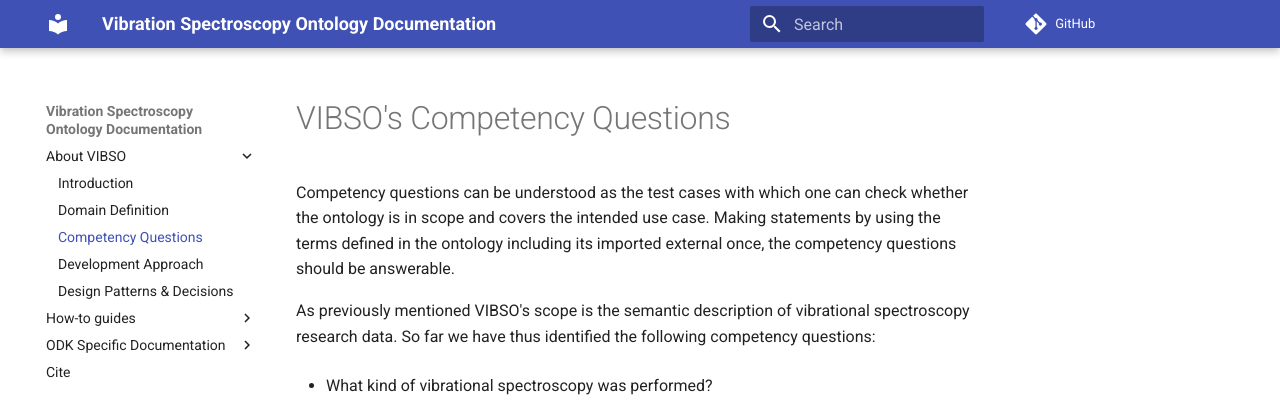
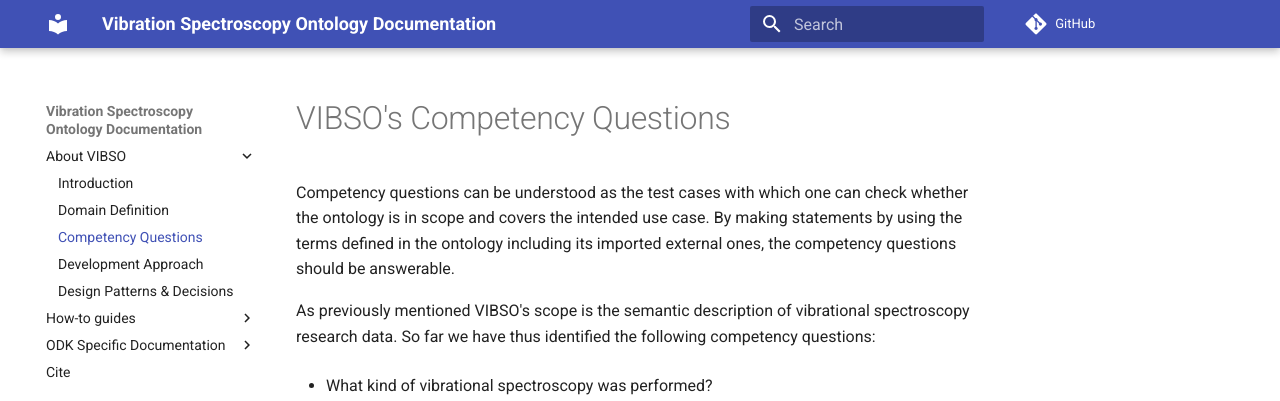
Before and after one commit to NFDI4Chem/VibrationalSpectroscopyOntology, an MkDocs documentation site: the page built from docs/competency_questions.md, in a window 1280 px wide. Shown: the top 401 px of the page. Built offline with MkDocs 1.6.1 and Material for MkDocs 9.7.7, drawn with Linux system fonts in a browser that asks for light colours; comment, search, counter and statistics services are not loaded.

Commit message:
fix typo

```diff
--- a/docs/competency_questions.md
+++ b/docs/competency_questions.md
@@ -1,6 +1,6 @@
 # VIBSO's Competency Questions
 
-Competency questions can be understood as the test cases with which one can check whether the ontology is in scope and covers the intended use case. Making statements by using the terms defined in the ontology including its imported external once, the competency questions should be answerable.
+Competency questions can be understood as the test cases with which one can check whether the ontology is in scope and covers the intended use case. By making statements by using the terms defined in the ontology including its imported external ones, the competency questions should be answerable.
 
 As previously mentioned VIBSO's scope is the semantic description of vibrational spectroscopy research data. So far we have thus identified the following competency questions:
 
```
